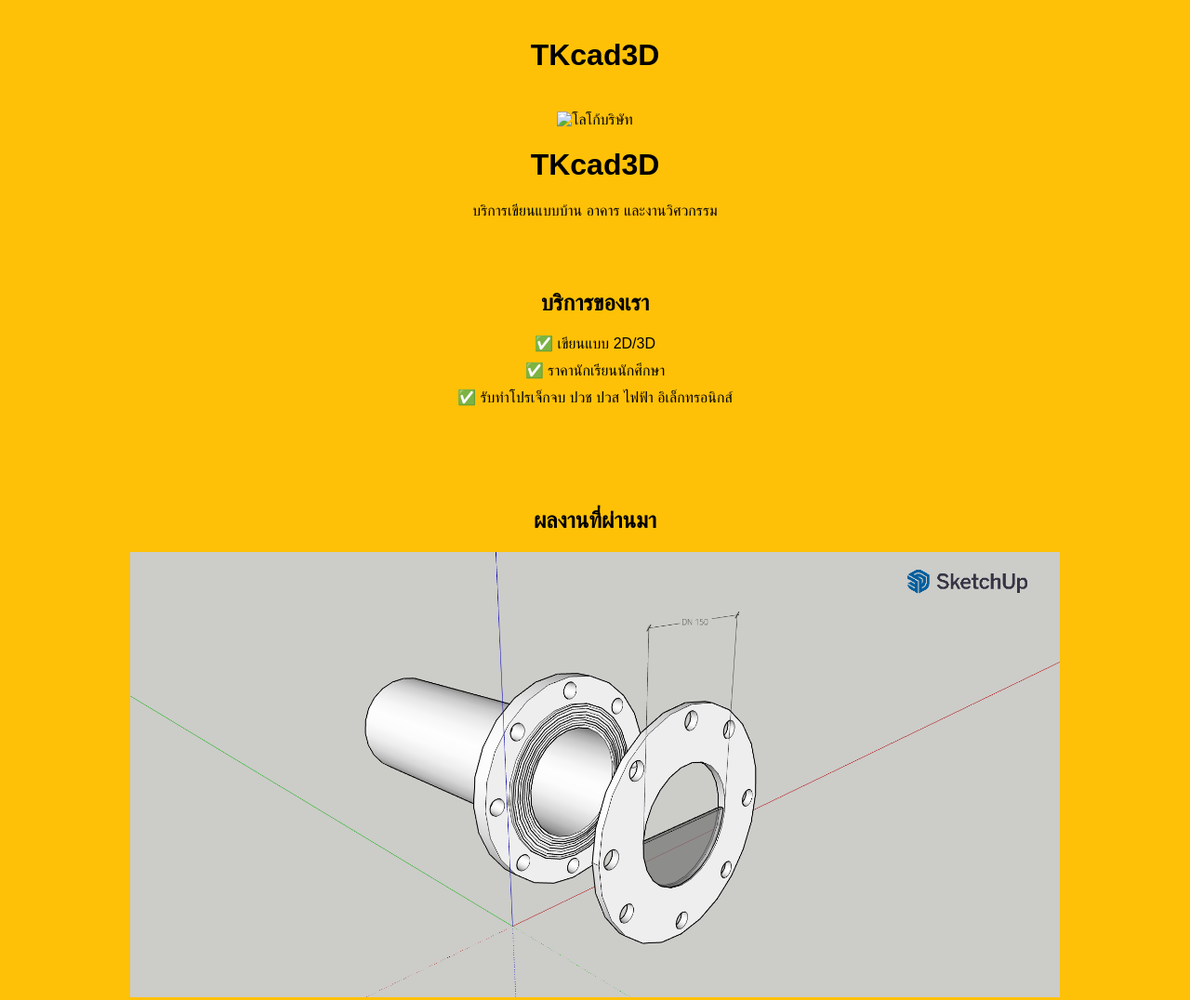
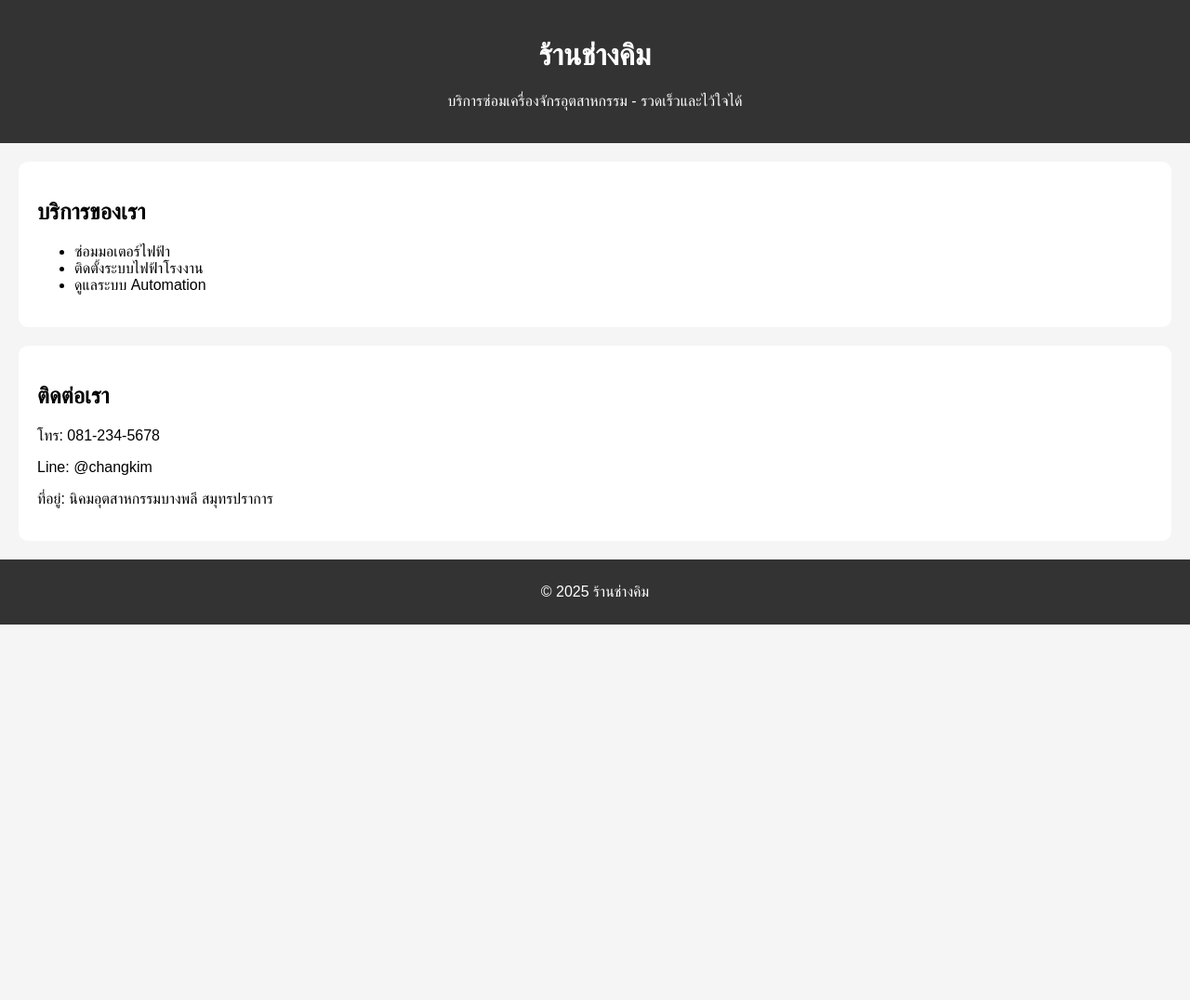
Before and after one commit to TKcad3D/TKcad3D, a plain HTML site: page index.html in a window 1280 px wide. Shown: the top 1076 px of the page at 93% size. After the commit the page ends 800 px from the top, so only its background shows below. Drawn offline with Linux system fonts and the light colour scheme.

Commit message:
Update index.html

```diff
--- a/index.html
+++ b/index.html
@@ -2,66 +2,64 @@
 <html lang="th">
 <head>
   <meta charset="UTF-8">
-  <meta name="viewport" content="width=device-width, initial-scale=1.0">
-  <title>บริการเขียนแบบ | TKcad3D</title>
+  <meta name="viewport" content="width=device-width, initial-scale=1">
+  <title>ร้านช่างคิม - บริการซ่อมเครื่องจักร</title>
   <style>
-    body { font-family: sans-serif; margin: 0; padding: 0; background-color: #f9f9f9; }
-    header { background-color: #004466; color: white; padding: 20px; text-align: center; }
+    body {
+      font-family: sans-serif;
+      margin: 0;
+      padding: 0;
+      background-color: #f5f5f5;
+    }
     header {
-  background-color: #ffc107;
-  color: black;
+      background-color: #333;
+      color: white;
+      padding: 20px;
+      text-align: center;
     }
-    section { padding: 20px; max-width: 1000px; margin: auto; }
-    .services, .portfolio, .contact { margin-bottom: 40px; }
-    .service-item { margin-bottom: 10px; }
-    footer { background-color: #222; color: white; text-align: center; padding: 10px; }
-    input, textarea { width: 100%; padding: 8px; margin-top: 5px; }
-    button { padding: 10px 15px; background: #004466; color: white; border: none; cursor: pointer; }
+    section {
+      padding: 20px;
+      background-color: white;
+      margin: 20px;
+      border-radius: 10px;
+    }
+    footer {
+      background-color: #333;
+      color: white;
+      text-align: center;
+      padding: 10px;
+    }
+    img {
+      max-width: 100%;
+      height: auto;
+    }
   </style>
 </head>
 <body>
 
   <header>
-  <h1>TKcad3D</h1>
-  <p></p>
-  <header>
-  <img src="logo.png" alt="โลโก้บริษัท" style="height: 80px;">
-  <h1>TKcad3D</h1>
-  <p>บริการเขียนแบบบ้าน อาคาร และงานวิศวกรรม</p>
-
+    <h1>ร้านช่างคิม</h1>
+    <p>บริการซ่อมเครื่องจักรอุตสาหกรรม - รวดเร็วและไว้ใจได้</p>
   </header>
 
-<section class="services">
+  <section>
     <h2>บริการของเรา</h2>
-  <div class="service-item">✅ เขียนแบบ 2D/3D</div>
-  <div class="service-item">✅ ราคานักเรียนนักศึกษา</div>
- <div class="service-item">✅ รับทำโปรเจ็กจบ ปวช ปวส ไฟฟ้า อิเล็กทรอนิกส์</div>
+    <ul>
+      <li>ซ่อมมอเตอร์ไฟฟ้า</li>
+      <li>ติดตั้งระบบไฟฟ้าโรงงาน</li>
+      <li>ดูแลระบบ Automation</li>
+    </ul>
   </section>
 
-<section class="portfolio">
-  <h2>ผลงานที่ผ่านมา</h2>
-  <img src="test leak.png" alt="งานออกแบบบ้าน" width="100%">
-  <p>อุปกรณ์ TEST LEAK</p>
-</section>
-
-<section class="contact">
+  <section>
     <h2>ติดต่อเรา</h2>
-  <form>
-    <label>ชื่อของคุณ:</label>
-    <input type="text" name="name" required>
-
-    <label>อีเมล:</label>
-    <input type="email" name="email" required>
-
-    <label>ข้อความ:</label>
-    <textarea name="message" rows="5" required></textarea>
-
-    <button type="submit">ส่งข้อความ</button>
-  </form>
+    <p>โทร: 081-234-5678</p>
+    <p>Line: @changkim</p>
+    <p>ที่อยู่: นิคมอุตสาหกรรมบางพลี สมุทรปราการ</p>
   </section>
 
   <footer>
-  <p>© TKCAD3D | Line: Kimhant_sogood| Tel: 0951211134</p>
+    <p>&copy; 2025 ร้านช่างคิม</p>
   </footer>
 
 </body>
```
Lines whose indentation alone changed are shown as unchanged.
